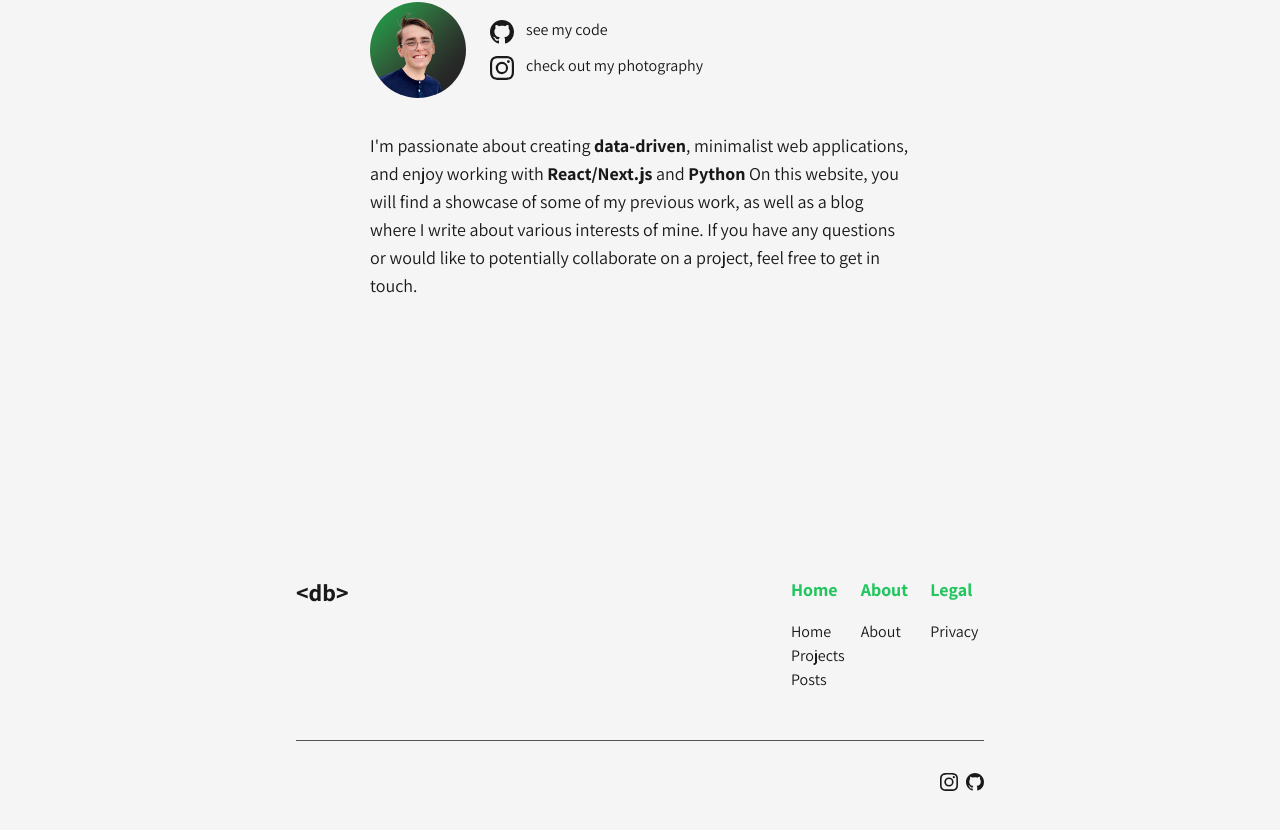
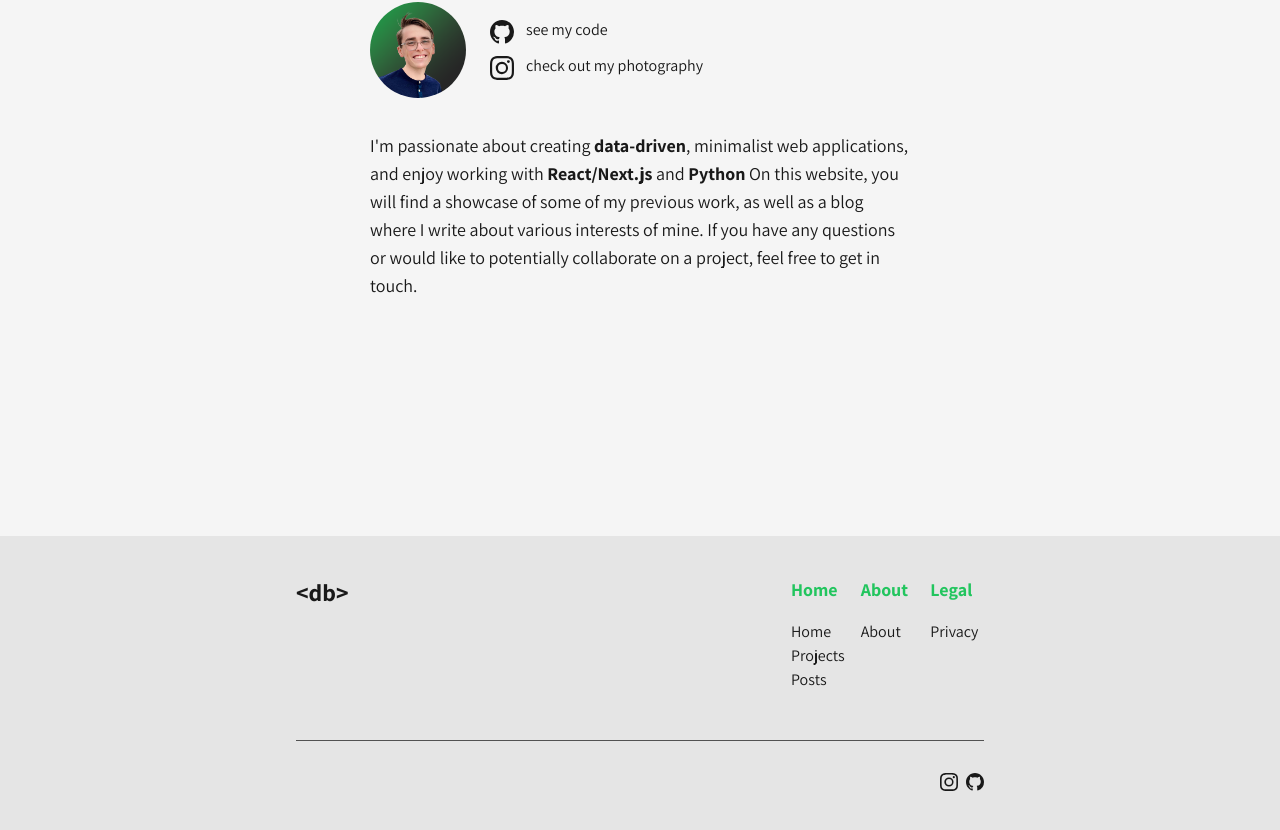
Before and after one commit to drew-beamer/me, a Next.js app: page / in a window 1280 px wide. Shown: the part 264-1094 px from the top of the page. Built offline with nearby package versions, Linux system fonts and the light colour scheme.

Commit message:
footer fix

```diff
--- a/components/ui-components/footer.tsx
+++ b/components/ui-components/footer.tsx
@@ -12,8 +12,8 @@ function FooterList({ children }) {
 }
 
 export default function Footer() {
-    return <footer className="p-4 w-screen sm:p-6 flex justify-center">
-        <div className="w-[100vw] max-w-[720px] flex items-start flex-wrap p-4 mx-auto">
+    return <footer className="p-4 w-screen sm:p-6 flex justify-center bg-neutral-200 dark:bg-neutral-800">
+        <div className="w-[100vw] max-w-[720px] flex items-start flex-wrap p-4 mx-auto ">
             <div className="flex-grow">
                 <h2>{"<db>"}</h2>
             </div>
--- a/contentlayer.config.js
+++ b/contentlayer.config.js
@@ -33,7 +33,8 @@ const postCalculatedFields = {
         "@type": "Person",
         "name": "Drew Beamer",
         "url": "https://www.drewbeamer.io/"
-      }
+      },
+      "image": doc.postImage
     })
   }
 }
@@ -52,7 +53,8 @@ const projectCalculatedFields = {
         "@type": "Person",
         "name": "Drew Beamer",
         "url": "https://www.drewbeamer.io/",
-      }
+      },
+      "image": doc.projectImage
     })
   }
 }
```
